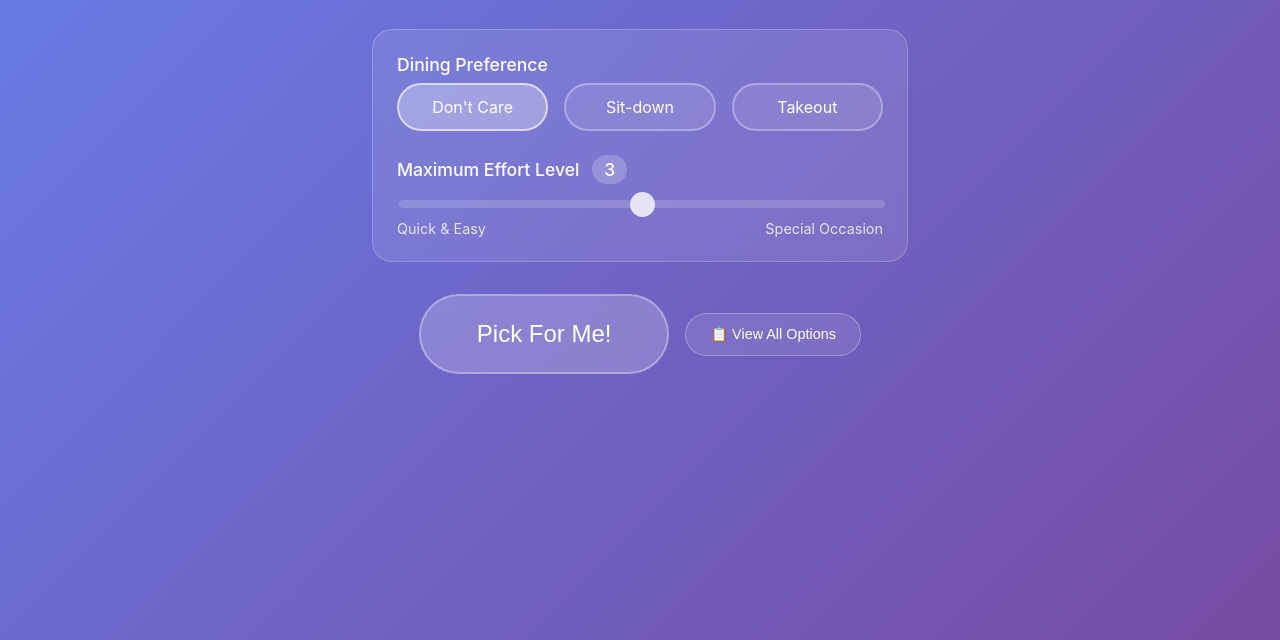
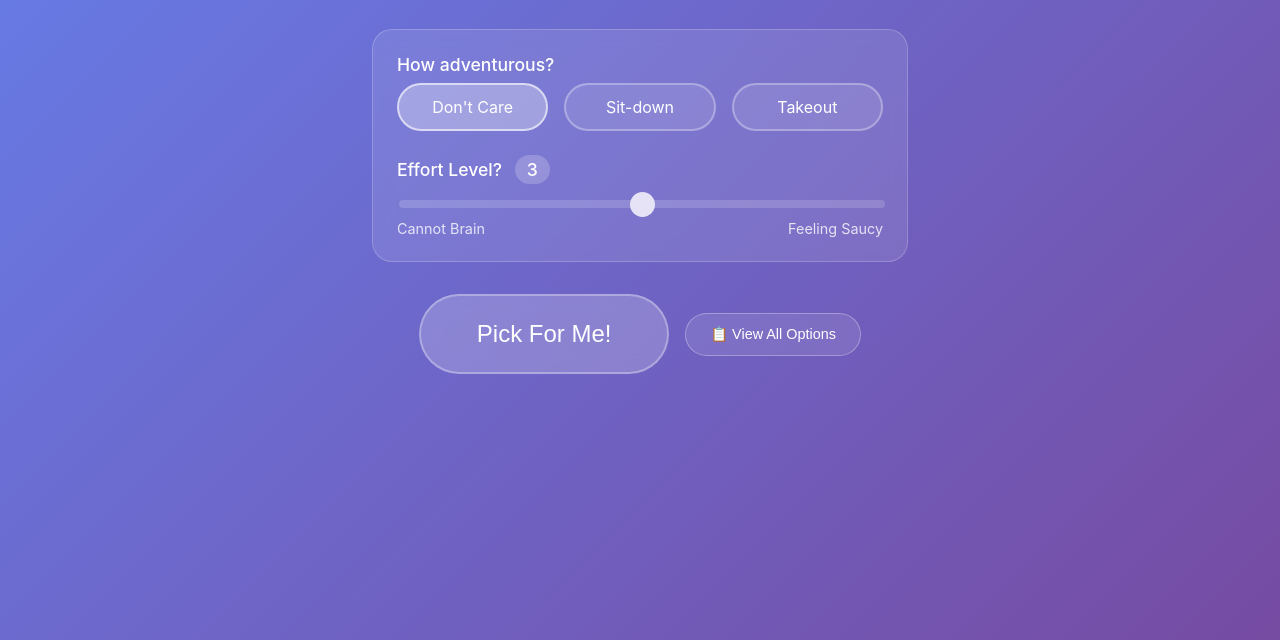
Before and after one commit to MK3Core/WDYW, a plain HTML site: page index.html in a window 1280 px wide. Shown: the part 169-809 px from the top of the page. Drawn offline with Linux system fonts and the light colour scheme.

Commit message:
Update index.html

```diff
--- a/index.html
+++ b/index.html
@@ -369,7 +369,7 @@
 
         <div class="preferences">
             <div class="preference-group">
-                <label class="preference-label">Dining Preference</label>
+                <label class="preference-label">How adventurous?</label>
                 <div class="service-options">
                     <div class="service-option">
                         <input type="radio" id="both" name="service" value="both" checked>
@@ -388,13 +388,13 @@
 
             <div class="preference-group">
                 <label class="preference-label">
-                    Maximum Effort Level
+                    Effort Level?
                     <span class="effort-value" id="effortValue">3</span>
                 </label>
                 <input type="range" id="effortSlider" class="effort-slider" min="1" max="5" value="3">
                 <div class="effort-labels">
-                    <span>Quick & Easy</span>
-                    <span>Special Occasion</span>
+                    <span>Cannot Brain</span>
+                    <span>Feeling Saucy</span>
                 </div>
             </div>
         </div>
```
